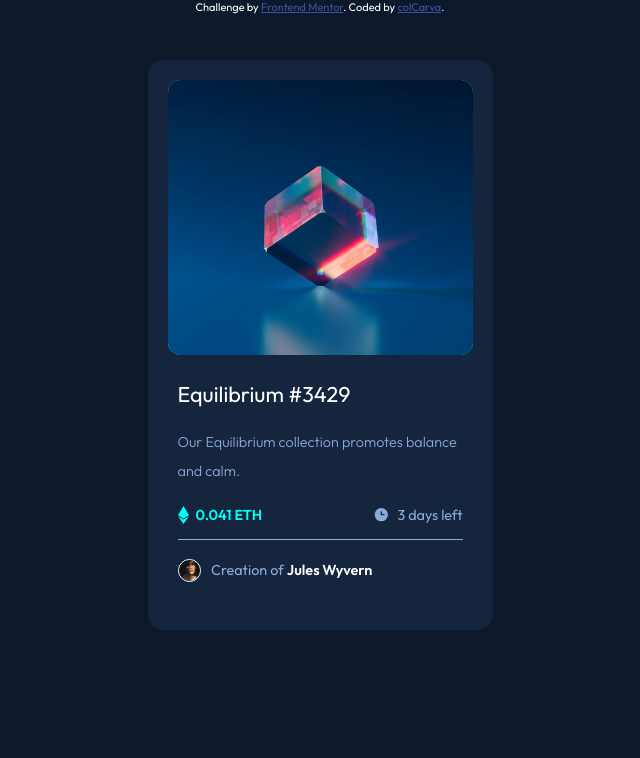
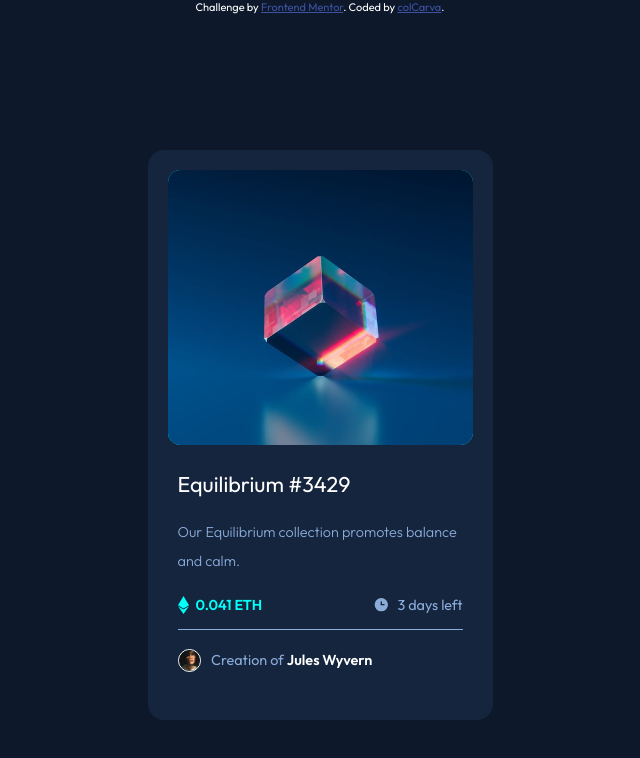
Before and after one commit to colCarva/FM-NFTPreview, a plain HTML site: page index.html in a window 1280 px wide. Shown: the whole page, without its empty margins (320-960 px from the left). Drawn offline with Linux system fonts and the light colour scheme.

Commit message:
fixed: margin changed

```diff
--- a/style.css
+++ b/style.css
@@ -26,7 +26,7 @@ main .card {
     position: absolute;
     left: 0;
     right: 0;
-    margin: 60px auto;
+    margin: 150px auto;
 }
 .card__header {
     max-width: 100%;
@@ -55,10 +55,6 @@ main .card {
     transform: scale(1.2);
     transition: transform 0.2s linear;
 }
-/* .card__header-layer {
-}
-.card__header-layer:hover {
-} */
 .card__body {
     margin: 25px 30px;
 }
```
